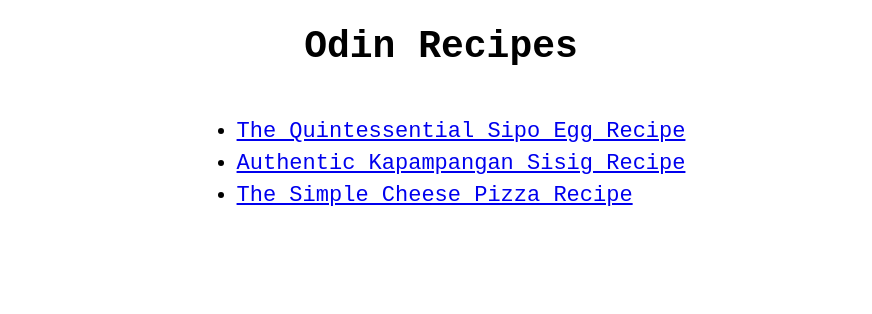
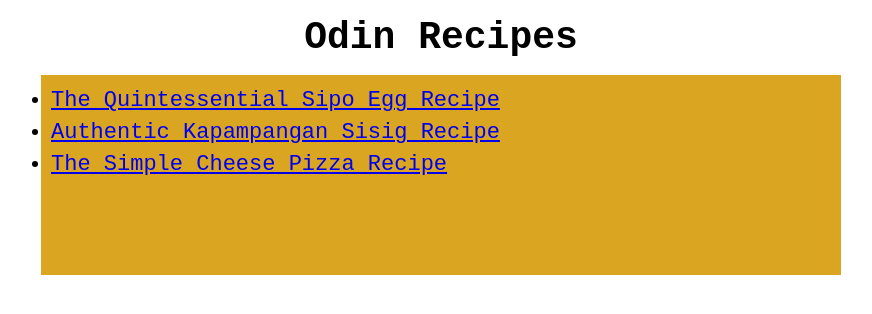
Before and after one commit to JoseZamuco/odin-recipes, a plain HTML site: page index.html in a window 1280 px wide. Shown: the whole page, without its empty margins (199-1071 px from the left). Drawn offline with Linux system fonts and the light colour scheme.

Commit message:
Created new css file for index page
Transferred "style.css" to recipes folder for sub pages.
Also started to implement margins and paddings to css from finished
lessons.

```diff
--- a/index.html
+++ b/index.html
@@ -5,7 +5,7 @@
     <meta charset="UTF-8">
     <meta name="viewport" content="width=device-width, initial-scale=1.0">
     <title>1st Odin Project</title>
-    <link rel="stylesheet" href="style.css">
+    <link rel="stylesheet" href="styles.css">
 </head>
 
 <body>
--- /dev/null
+++ b/styles.css
@@ -0,0 +1,34 @@
+*,
+*::before,
+*::after {
+    box-sizing: border-box;
+}
+
+* {
+    margin: 0;
+    padding: 0;
+}
+
+body {
+    font-family: monospace,'Courier New', Courier;
+}
+
+.heroHeader {
+    text-align: center;
+    font-size: 38px;
+    margin: 16px;
+}
+
+.refList {
+    background-color: goldenrod;
+    width: 800px;
+    height: 200px;
+    margin: auto;
+    padding: 10px;
+}
+
+.mainList {
+    line-height: 2rem;
+    font-size: 22px;
+    padding: 100;
+}
```
Also changed, not shown: recipes/cheesepizza.html (+1 -1 lines), recipes/sipoegg.html (+1 -1 lines), recipes/sisig.html (+1 -1 lines), recipes/style.css (renamed from style.css).
